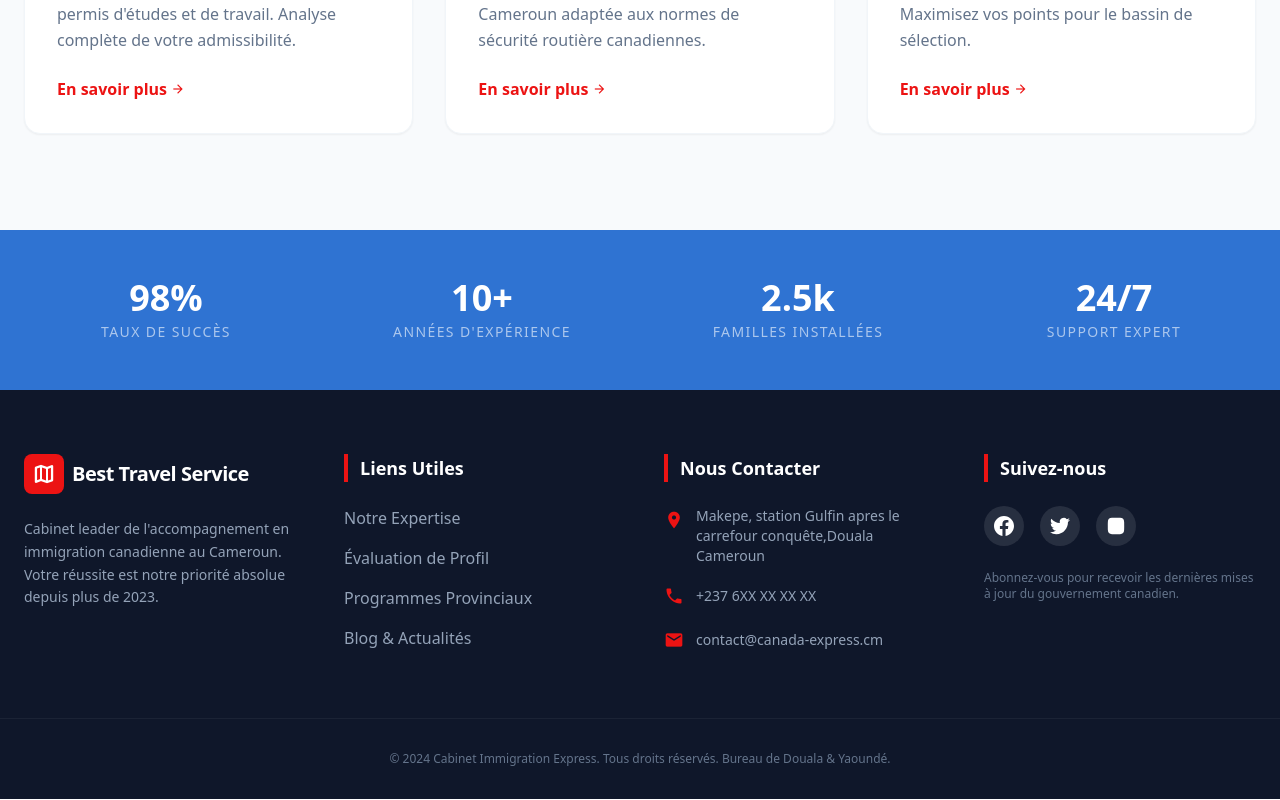
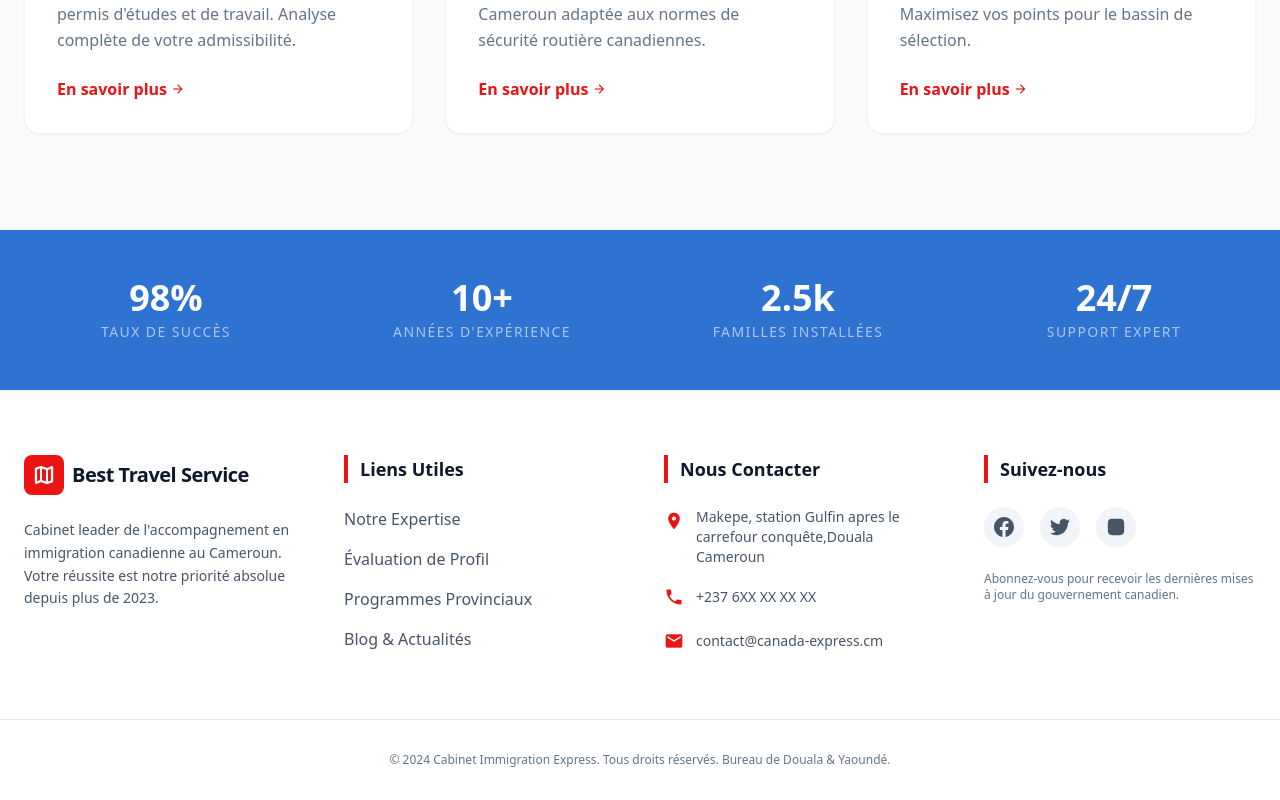
Before and after one commit to CEDX2X/BEST-X, a React (Vite) app: page / in a window 1280 px wide. Shown: the part 1239-2039 px from the top of the page. Built offline with nearby package versions, Linux system fonts and the light colour scheme.

Commit message:
foot modif

```diff
--- a/src/components/Footer.jsx
+++ b/src/components/Footer.jsx
@@ -3,7 +3,7 @@ import React from 'react'
 export default function Footer() {
   return (
     <>
-      <footer className="bg-slate-900 text-white pt-16 pb-8">
+      <footer className="bg-white dark:bg-slate-900 text-slate-900 dark:text-white pt-16 pb-8 transition-colors border-t border-slate-100 dark:border-slate-800">
         <div className="max-w-7xl mx-auto px-6 grid grid-cols-1 sm:grid-cols-2 lg:grid-cols-4 gap-12 mb-16">
           <div className="space-y-6">
             <div className="flex items-center space-x-2">
@@ -12,24 +12,24 @@ export default function Footer() {
               </div>
               <span className="font-bold text-xl tracking-tight">Best Travel Service</span>
             </div>
-            <p className="text-slate-400 text-sm leading-relaxed">
+            <p className="text-slate-600 dark:text-slate-400 text-sm leading-relaxed">
               Cabinet leader de l'accompagnement en immigration canadienne au Cameroun. Votre réussite est notre priorité absolue depuis plus de 2023.
             </p>
           </div>
 
           <div className="space-y-6">
             <h4 className="text-lg font-bold border-l-4 border-accent pl-3">Liens Utiles</h4>
-            <ul className="space-y-4 text-slate-400">
-              <li><a className="hover:text-white transition-colors" href="#">Notre Expertise</a></li>
-              <li><a className="hover:text-white transition-colors" href="#">Évaluation de Profil</a></li>
-              <li><a className="hover:text-white transition-colors" href="#">Programmes Provinciaux</a></li>
-              <li><a className="hover:text-white transition-colors" href="#">Blog & Actualités</a></li>
+            <ul className="space-y-4 text-slate-600 dark:text-slate-400">
+              <li><a className="hover:text-primary dark:hover:text-white transition-colors" href="#">Notre Expertise</a></li>
+              <li><a className="hover:text-primary dark:hover:text-white transition-colors" href="#">Évaluation de Profil</a></li>
+              <li><a className="hover:text-primary dark:hover:text-white transition-colors" href="#">Programmes Provinciaux</a></li>
+              <li><a className="hover:text-primary dark:hover:text-white transition-colors" href="#">Blog & Actualités</a></li>
             </ul>
           </div>
 
           <div className="space-y-6">
             <h4 className="text-lg font-bold border-l-4 border-accent pl-3">Nous Contacter</h4>
-            <ul className="space-y-4 text-slate-400">
+            <ul className="space-y-4 text-slate-600 dark:text-slate-400">
               <li className="flex items-start space-x-3">
                 <span className="material-icons text-accent text-xl">location_on</span>
                 <span className="text-sm">Makepe, station Gulfin apres le carrefour conquête,Douala Cameroun</span>
@@ -48,13 +48,13 @@ export default function Footer() {
           <div className="space-y-6">
             <h4 className="text-lg font-bold border-l-4 border-accent pl-3">Suivez-nous</h4>
             <div className="flex space-x-4">
-              <a className="w-10 h-10 bg-white/10 rounded-full flex items-center justify-center hover:bg-accent transition-colors" href="#" aria-label="Facebook">
+              <a className="w-10 h-10 bg-slate-100 dark:bg-white/10 text-slate-600 dark:text-slate-300 rounded-full flex items-center justify-center hover:bg-accent hover:text-white dark:hover:bg-accent dark:hover:text-white transition-colors" href="#" aria-label="Facebook">
                 <svg className="w-5 h-5 fill-current" viewBox="0 0 24 24"><path d="M24 12.073c0-6.627-5.373-12-12-12s-12 5.373-12 12c0 5.99 4.388 10.954 10.125 11.854v-8.385H7.078v-3.47h3.047V9.43c0-3.007 1.792-4.669 4.533-4.669 1.312 0 2.686.235 2.686.235v2.953H15.83c-1.491 0-1.956.925-1.956 1.874v2.25h3.328l-.532 3.47h-2.796v8.385C19.612 23.027 24 18.062 24 12.073z"></path></svg>
               </a>
-              <a className="w-10 h-10 bg-white/10 rounded-full flex items-center justify-center hover:bg-accent transition-colors" href="#" aria-label="Twitter">
+              <a className="w-10 h-10 bg-slate-100 dark:bg-white/10 text-slate-600 dark:text-slate-300 rounded-full flex items-center justify-center hover:bg-accent hover:text-white dark:hover:bg-accent dark:hover:text-white transition-colors" href="#" aria-label="Twitter">
                 <svg className="w-5 h-5 fill-current" viewBox="0 0 24 24"><path d="M23.953 4.57a10 10 0 01-2.825.775 4.958 4.958 0 002.163-2.723c-.951.555-2.005.959-3.127 1.184a4.92 4.92 0 00-8.384 4.482C7.69 8.095 4.067 6.13 1.64 3.162a4.822 4.822 0 00-.666 2.475c0 1.71.87 3.213 2.188 4.096a4.904 4.904 0 01-2.228-.616v.06a4.923 4.923 0 003.946 4.84 4.996 4.996 0 01-2.212.085 4.936 4.936 0 004.604 3.417 9.867 9.867 0 01-6.102 2.105c-.39 0-.779-.023-1.17-.067a13.995 13.995 0 007.557 2.209c9.053 0 13.998-7.496 13.998-13.985 0-.21 0-.42-.015-.63A9.935 9.935 0 0024 4.59z"></path></svg>
               </a>
-              <a className="w-10 h-10 bg-white/10 rounded-full flex items-center justify-center hover:bg-accent transition-colors" href="#" aria-label="Instagram">
+              <a className="w-10 h-10 bg-slate-100 dark:bg-white/10 text-slate-600 dark:text-slate-300 rounded-full flex items-center justify-center hover:bg-accent hover:text-white dark:hover:bg-accent dark:hover:text-white transition-colors" href="#" aria-label="Instagram">
                 <svg className="w-5 h-5 fill-current" viewBox="0 0 24 24"><path d="M12 2.163c3.204 0 3.584.012 4.85.07 3.252.148 4.771 1.691 4.919 4.919.058 1.265.069 1.645.069 4.849 0 3.205-.012 3.584-.069 4.849-.149 3.225-1.664 4.771-4.919 4.919-1.266.058-1.644.07-4.85.07-3.204 0-3.584-.012-4.849-.07-3.26-.149-4.771-1.699-4.919-4.92-.058-1.265-.07-1.644-.07-4.849 0-3.204.013-3.583.07-4.849.149-3.227 1.664-4.771 4.919-4.919 1.266-.057 1.645-.069 4.849-.069z"></path></svg>
               </a>
             </div>
@@ -62,7 +62,7 @@ export default function Footer() {
           </div>
         </div>
 
-        <div className="border-t border-white/5 pt-8 text-center px-6">
+        <div className="border-t border-slate-200 dark:border-white/5 pt-8 text-center px-6">
           <p className="text-slate-500 text-xs">© 2024 Cabinet Immigration Express. Tous droits réservés. Bureau de Douala & Yaoundé.</p>
         </div>
       </footer>
```
